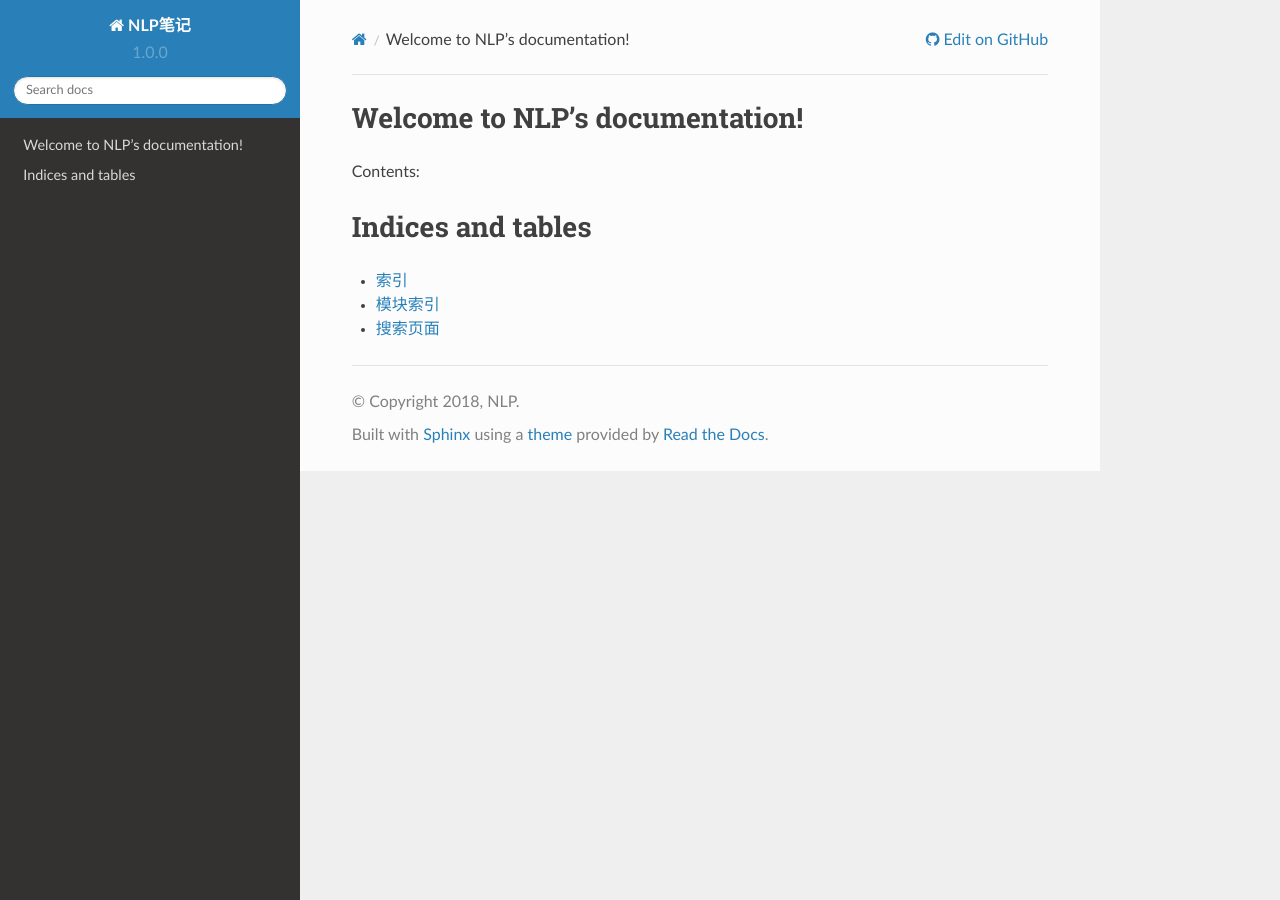
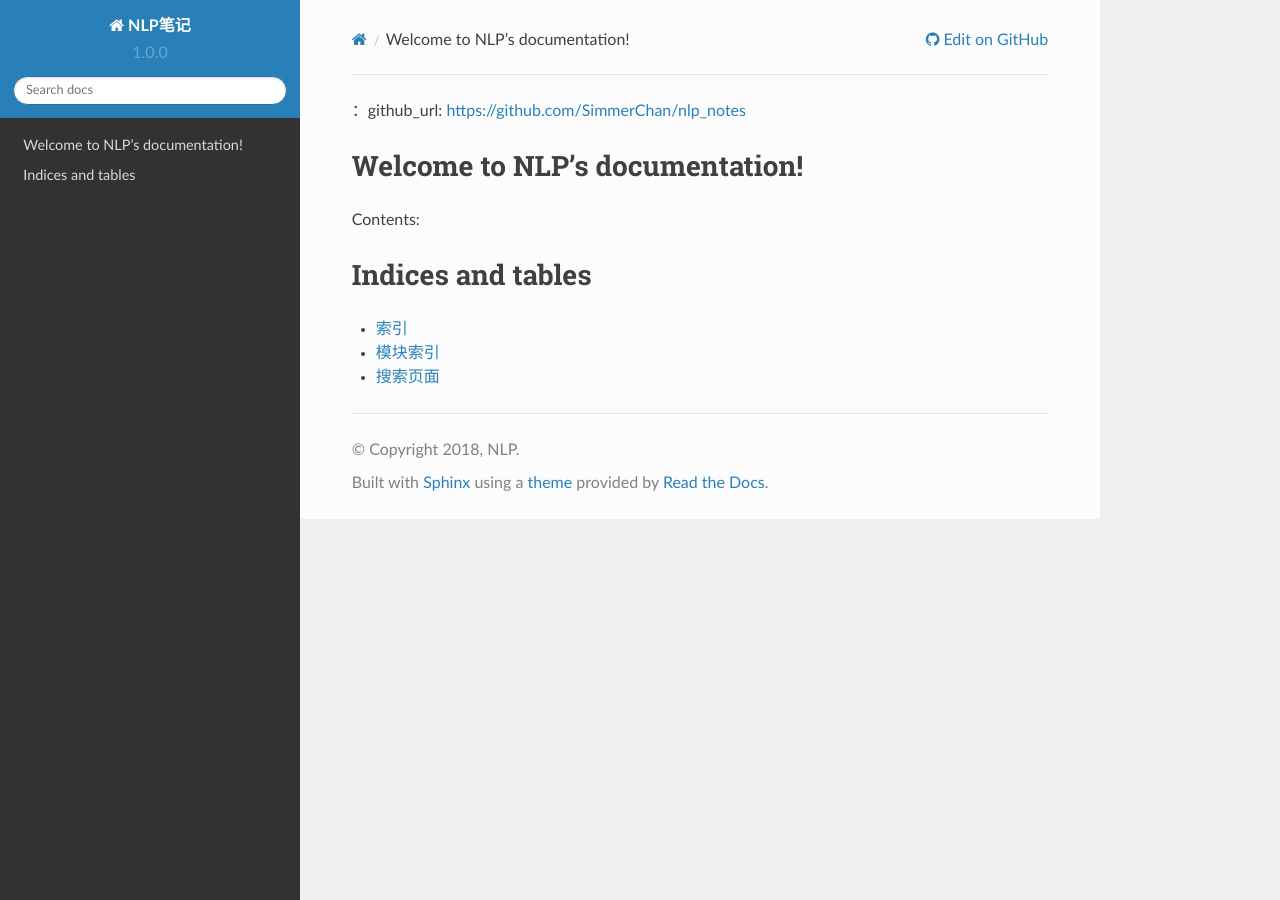
Before and after one commit to SimmerChan/nlp_notes, a Sphinx documentation site: the page built from docs/index.rst, in a window 1280 px wide. Built offline with Sphinx 7.4.7 and the Read the Docs theme 2.0.0, drawn with Linux system fonts in a browser that asks for light colours.

Commit message:
change url

```diff
--- a/docs/index.rst
+++ b/docs/index.rst
@@ -2,6 +2,8 @@
    sphinx-quickstart on Mon Dec 17 22:16:43 2018.
    You can adapt this file completely to your liking, but it should at least
    contain the root `toctree` directive.
+
+：github_url: https://github.com/SimmerChan/nlp_notes
 
 Welcome to NLP's documentation!
 ===============================
```
Also changed, not shown: 6 other files.
